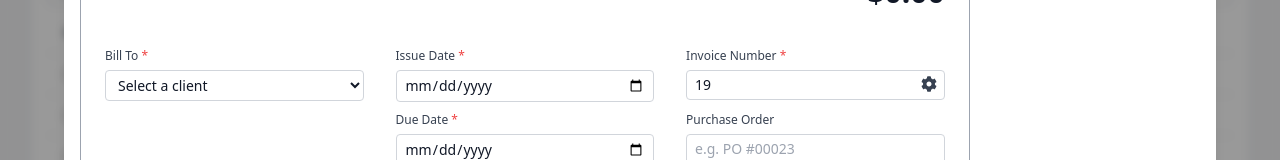
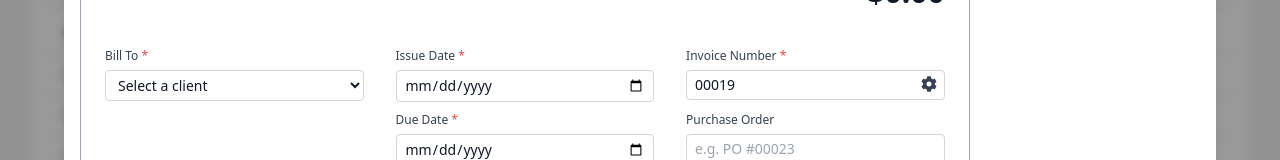
Before and after one commit to KikiXoxo/payzen-invoice-page, a React (Vite) app: page / in a window 1280 px wide. Both pictures are taken after a click on the button "New Invoice". Shown: the part 342-502 px from the top of the page. Built offline with nearby package versions, Linux system fonts and the light colour scheme.

Commit message:
feat: import and use formatCurrency and formatInvoiceId in AddInvoiceModal and InvoiceItemRow components

```diff
--- a/src/components/invoice/AddInvoiceModal.jsx
+++ b/src/components/invoice/AddInvoiceModal.jsx
@@ -4,6 +4,7 @@ import InvoiceItemsList from './InvoiceItemsList';
 import { useInvoicesStore } from '../../stores/invoicesStore';
 import { emptyItem, buildInvoice } from '../../helpers/invoiceBuilder';
 import { clients } from '../../data/modalData';
+import { formatCurrency, formatInvoiceId } from '../../helpers/utils';
 
 const AddInvoiceModal = ({ isOpen, onClose }) => {
   const addInvoice = useInvoicesStore(state => state.addInvoice);
@@ -133,7 +134,7 @@ const AddInvoiceModal = ({ isOpen, onClose }) => {
                       Amount Due (USD)
                     </p>
                     <p className='text-3xl font-semibold text-gray-900 dark:text-gray-100'>
-                      ${buildInvoice(0, form).total.toFixed(2)}
+                      {formatCurrency(buildInvoice(0, form).total)}
                     </p>
                   </div>
                 </div>
@@ -182,7 +183,7 @@ const AddInvoiceModal = ({ isOpen, onClose }) => {
                   <div className='relative'>
                     <input
                       type='text'
-                      value={nextInvoiceId}
+                      value={formatInvoiceId(nextInvoiceId)}
                       onChange={e =>
                         updateField('invoiceNumber', e.target.value)
                       }
--- a/src/components/invoice/InvoiceItemRow.jsx
+++ b/src/components/invoice/InvoiceItemRow.jsx
@@ -1,8 +1,13 @@
 import { invoiceItems } from '../../data/modalData';
 import { FaGripVertical } from 'react-icons/fa';
 import { PiTrashSimple } from 'react-icons/pi';
+import { formatCurrency } from '../../helpers/utils';
 
 const InvoiceItemRow = ({ item, index, updateItem, removeItem }) => {
+  const formattedCurrency = formatCurrency(
+    item.quantity * item.rate * (1 - item.discount / 100)
+  );
+
   return (
     <tr className='border-b border-gray-200 dark:border-gray-700 relative'>
       {/* Drag handle */}
@@ -66,7 +71,7 @@ const InvoiceItemRow = ({ item, index, updateItem, removeItem }) => {
 
       {/* Amount */}
       <td className='w-[90px] py-2 px-2 text-right font-semibold text-gray-900 dark:text-gray-100'>
-        ${(item.quantity * item.rate * (1 - item.discount / 100)).toFixed(2)}
+        {formattedCurrency}
       </td>
 
       {/* Delete */}
```
